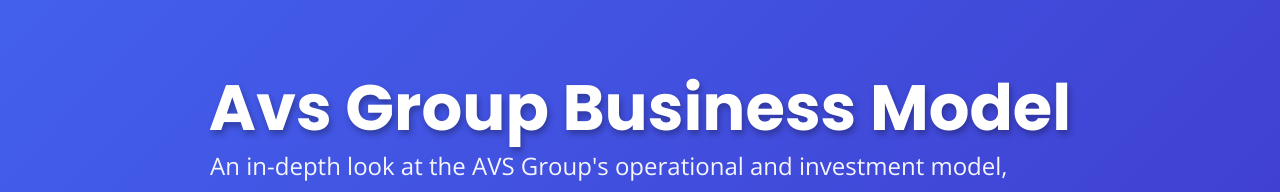
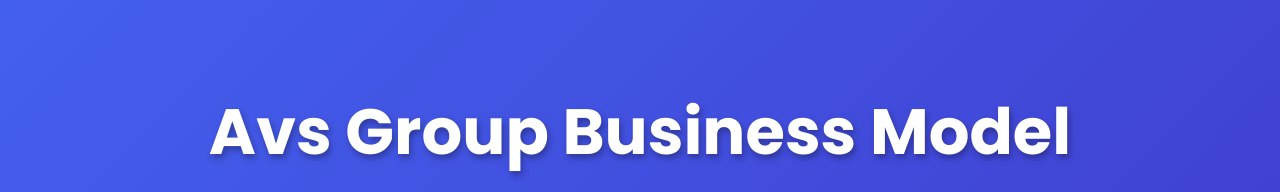
Before and after one commit to Kee-sandex/avs-tk, a React (Vite) app: page /avs-model in a window 1280 px wide. Shown: the part 122-314 px from the top of the page. Built offline with nearby package versions, Linux system fonts and the light colour scheme.

Commit message:
fixed-margin-top

```diff
--- a/src/components/pages/Contact.jsx
+++ b/src/components/pages/Contact.jsx
@@ -5,7 +5,7 @@ const Contact = ({ translations }) => {
     <section id="contact" style={{ paddingTop: '100px', paddingBottom: '50px', minHeight: '100vh' }}>
       <div className="container">
         <div style={{ textAlign: 'center', marginBottom: '3rem' }}>
-          <h1 style={{ fontSize: '2.5rem', marginBottom: '1rem', color: 'var(--primary)' }}>
+          <h1 style={{ fontSize: '2.5rem', marginBottom: '1rem', marginTop:'2.5rem',color: 'var(--primary)' }}>
             {translations['contact-title'] || 'Contact Tika Thhapa'}
           </h1>
           <p style={{ fontSize: '1.2rem', color: 'var(--gray)', maxWidth: '800px', margin: '0 auto' }}>
--- a/src/styles/pages/AvsModel.css
+++ b/src/styles/pages/AvsModel.css
@@ -34,7 +34,8 @@
     font-size: clamp(2.5rem, 6vw, 4rem);
     font-weight: 800;
     text-shadow: 2px 4px 6px rgba(0, 0, 0, 0.3);
-    margin-top: 2rem;
+    margin-top: 3.5rem;
+    margin-bottom: 1rem;
 }
 
 .hero-description {
--- a/src/styles/pages/Home.css
+++ b/src/styles/pages/Home.css
@@ -23,6 +23,7 @@
 .home-title {
   font-size: 2.8rem;
   margin-bottom: 1rem;
+  margin-top: 2.5rem;
   color: var(--primary);
   background: linear-gradient(135deg, var(--primary) 0%, var(--secondary) 100%);
   -webkit-background-clip: text;
--- a/src/styles/pages/Portfolio.css
+++ b/src/styles/pages/Portfolio.css
@@ -7,6 +7,7 @@
 .portfolio-hero h1 {
   font-size: 2.8rem;
   margin-bottom: 1.5rem;
+  margin-top: 2.5rem;
   color: var(--primary);
   font-weight: 700;
 }
```
